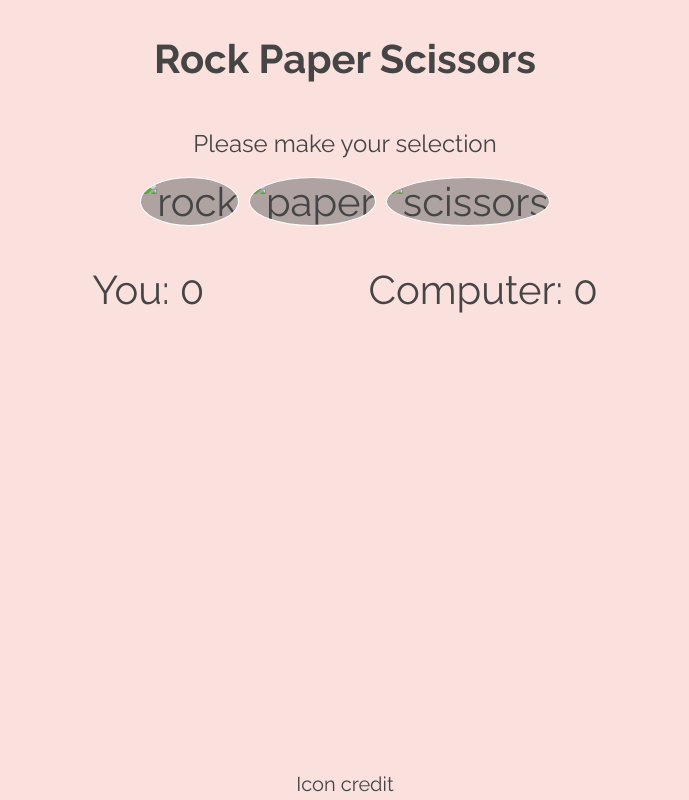
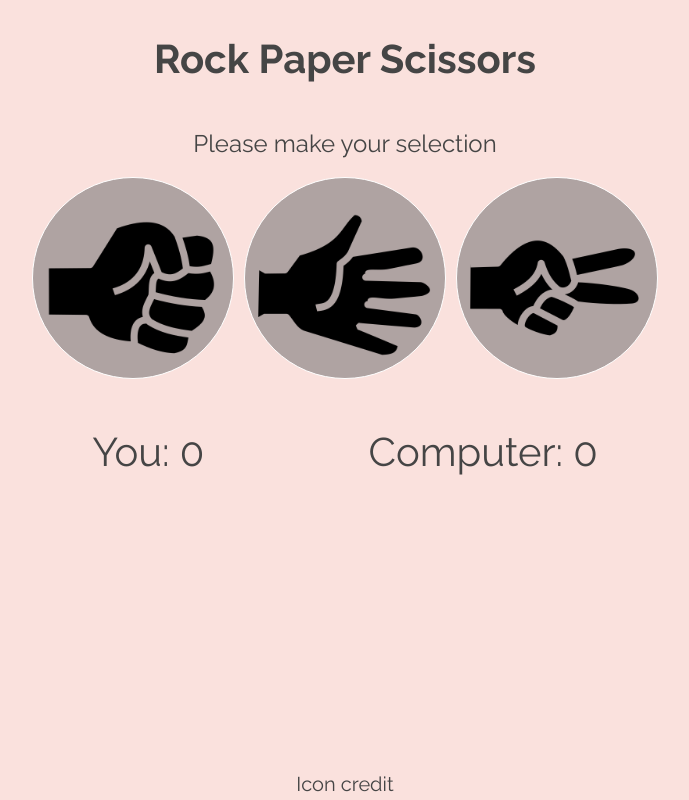
Before and after one commit to martacpt/rockpaperscissors, a plain HTML site: page index.html in a window 1280 px wide. Shown: the whole page, without its empty margins (295-984 px from the left). Drawn offline with Linux system fonts and the light colour scheme; the site is published under a folder, as on GitHub Pages, so addresses that start at the root find nothing.

Commit message:
images fixed

```diff
--- a/index.html
+++ b/index.html
@@ -13,9 +13,9 @@
     <h2>Please make your selection</h2>
 
     <div>
-    <img id='rock' src="/images/rock.png" alt="rock" sizes="" srcset="">
-    <img id='paper' src="/images/paper.png" alt="paper" sizes="" srcset="">
-    <img id='scissors' src="/images/scissors.png" alt="scissors" sizes="" srcset="">
+    <img id='rock' src="./images/rock.png" alt="rock" sizes="" srcset="">
+    <img id='paper' src="./images/paper.png" alt="paper" sizes="" srcset="">
+    <img id='scissors' src="./images/scissors.png" alt="scissors" sizes="" srcset="">
     </div>
     <div id='gamedesc'>
 
```
